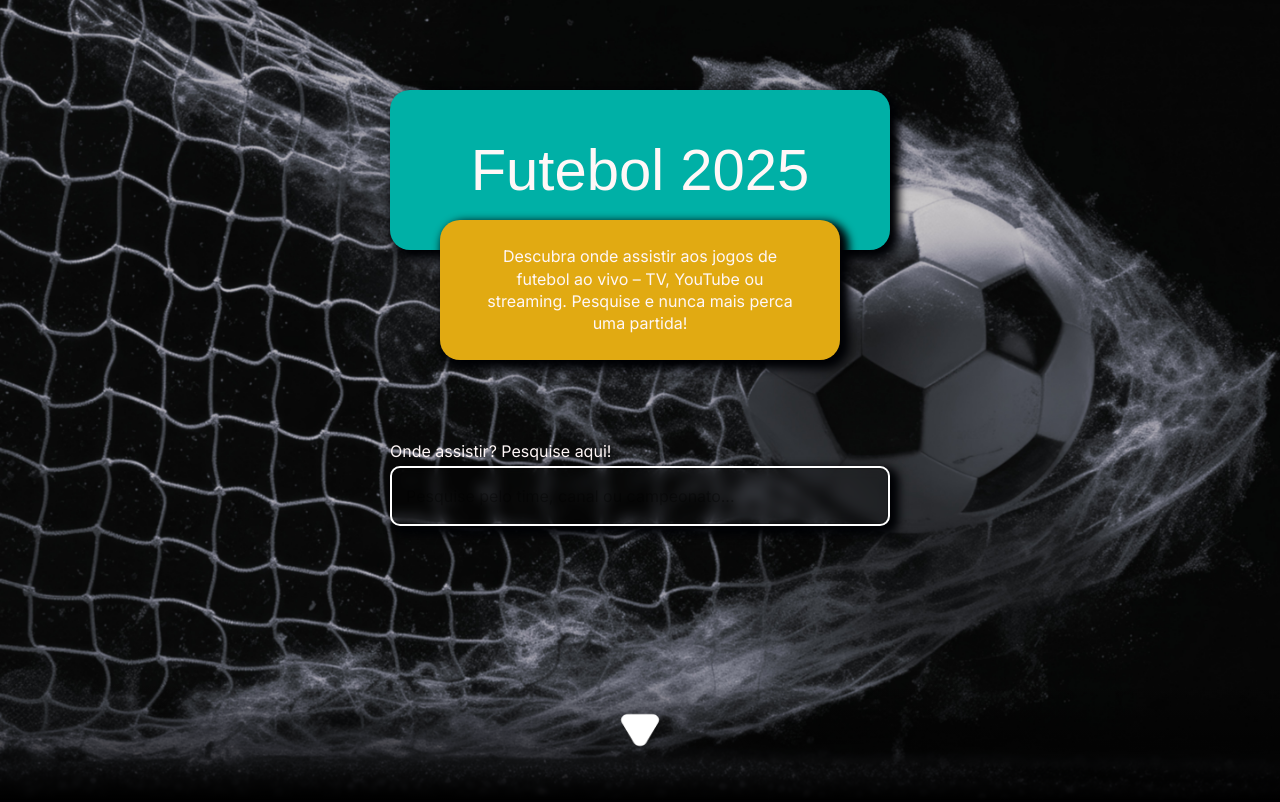
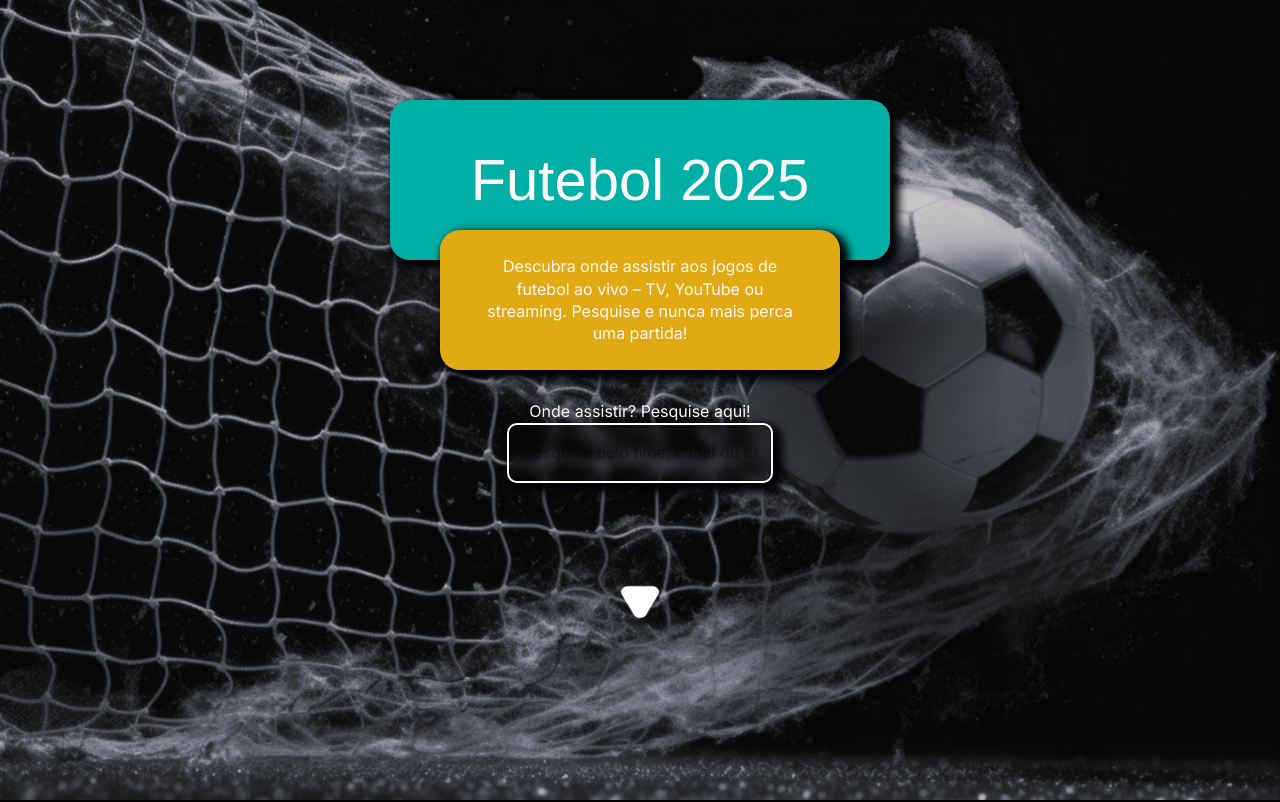
Before and after one commit to ro-pereira/gamewatcher-frontend, a Next.js app: page / in a window 1280 px wide. Shown: the top 802 px of the page. Built offline with nearby package versions, Linux system fonts and the light colour scheme; a web font is replaced by a local one.

Commit message:
feat(Header/Hero): add Header component and add gsap lib.

```diff
--- a/app/page.tsx
+++ b/app/page.tsx
@@ -1,21 +1,52 @@
+"use client";
+
+import { useEffect, useRef } from "react";
+import { Header } from "@/src/components/Header/Header.component";
 import { Hero } from "@/src/components/Hero";
 import { Section } from "@/src/components/Section";
 import { flexColumnAlignItemsCenter } from "@/src/Theme/util/layout.flex";
 import { Container } from "@mui/material";
 
 const Home = () => {
+  useEffect(() => {
+    async function loadGsap() {
+      const gsap = (await import("gsap")).default;
+      const { ScrollTrigger } = await import("gsap/ScrollTrigger");
+      const { ScrollSmoother } = await import("gsap/ScrollSmoother");
+
+      gsap.registerPlugin(ScrollTrigger, ScrollSmoother);
+
+      ScrollSmoother.create({
+        wrapper: "#smooth-wrapper",
+        content: "#smooth-content",
+        smooth: 2,
+        effects: true,
+      });
+    }
+
+    loadGsap();
+  }, []);
+
+  const heroRef = useRef<HTMLDivElement>(null);
+
   return (
+    <div id="smooth-wrapper">
+      <Header heroTriggerRef={heroRef} />
+      <div id="smooth-content">
         <Container
           sx={{
             ...flexColumnAlignItemsCenter,
             minHeight: "100vh",
             width: "100vw",
             position: "relative",
+            overflow: "visible",
           }}
         >
-      <Hero />
+          <Hero heroRef={heroRef} />
           <Section />
         </Container>
+      </div>
+    </div>
   );
 };
 
--- a/package.json
+++ b/package.json
@@ -12,6 +12,7 @@
     "@emotion/react": "^11.14.0",
     "@emotion/styled": "^11.14.1",
     "@mui/material": "^7.3.5",
+    "gsap": "^3.13.0",
     "next": "16.0.3",
     "react": "19.2.0",
     "react-dom": "19.2.0"
--- a/src/Theme/core/style.global.ts
+++ b/src/Theme/core/style.global.ts
@@ -17,6 +17,7 @@
       },
       body: {
         overflowX: "hidden",
+        overScrollBehavior: "none"
       },
     },
   },
--- /dev/null
+++ b/src/components/Header/Header.component.tsx
@@ -0,0 +1,81 @@
+"use client";
+
+import { Box, OutlinedInput, Typography } from "@mui/material";
+import { useEffect, useRef } from "react";
+
+export const headerStyle = {
+  backgroundImage: "url('/the-soccer-ball.jpg')",
+  backgroundSize: "cover",
+  backgroundPosition: "center",
+  position: "fixed",
+  top: 0,
+  left: 0,
+  zIndex: 0,
+  height: "100vh",
+  width: "100vw",
+  display: "flex",
+  pointerEvents: "none",
+  // alignItems: "flex-start",
+  justifyContent: "center",
+};
+
+type HeaderProps = {
+  heroTriggerRef: React.RefObject<HTMLDivElement | null>;
+};
+
+export const Header = ({ heroTriggerRef }: HeaderProps) => {
+  const headerRef = useRef<HTMLDivElement>(null);
+  const inputBoxRef = useRef<HTMLDivElement>(null);
+
+  useEffect(() => {
+    async function loadGsap() {
+      const gsap = (await import("gsap")).default;
+      const { ScrollTrigger } = await import("gsap/ScrollTrigger");
+
+      gsap.registerPlugin(ScrollTrigger);
+
+      gsap.fromTo(
+        headerRef.current,
+        { height: "100vh" },
+        {
+          height: "250px", // altura mínima final
+          ease: "none",
+          scrollTrigger: {
+            trigger: heroTriggerRef.current,
+            start: "top top",
+            end: "bottom top",
+            scrub: true,
+          },
+        }
+      );
+
+      gsap.fromTo(
+        inputBoxRef.current,
+        { yPercent: 50 }, // começa na metade inferior do header
+        {
+          yPercent: 0, // termina centralizado no header final
+          ease: "none",
+          scrollTrigger: {
+            trigger: heroTriggerRef.current,
+            start: "top top",
+            end: "bottom top",
+            scrub: true,
+          },
+        }
+      );
+    }
+
+    loadGsap();
+  }, [heroTriggerRef]);
+
+  return (
+    <Box ref={headerRef} sx={headerStyle}>
+      <Box ref={inputBoxRef} sx={{ textAlign: "center" }}>
+        <Typography variant="body2" color="primary.contrastText">
+          Onde assistir? Pesquise aqui!
+        </Typography>
+        <OutlinedInput placeholder="Pesquise pelo time, canal ou campeonato..." />
+      </Box>
+    </Box>
+  );
+};
--- a/src/components/Hero/Hero.component.tsx
+++ b/src/components/Hero/Hero.component.tsx
@@ -1,16 +1,61 @@
-import { Box, Grid, OutlinedInput, Typography } from "@mui/material";
+"use client";
+
+import { Box, Grid, Typography } from "@mui/material";
 import Image from "next/image";
+import { useEffect } from "react";
 import {
   heroContainerStyle,
   heroHeaderBoxSx,
   searchContainerSx,
-  searchInputSx,
   subtitleContainerSx,
   titleContainerSx,
 } from "./hero.style";
+type HeroProps = {
+  heroRef: React.RefObject<HTMLDivElement | null>;
+};
 
-export const Hero = () => {
+export const Hero = ({ heroRef }: HeroProps) => {
+  useEffect(() => {
+    async function loadGsap() {
+      const gsap = (await import("gsap")).default;
+      const { ScrollTrigger } = await import("gsap/ScrollTrigger");
+
+      gsap.registerPlugin(ScrollTrigger);
+
+      gsap.fromTo(
+        heroRef.current,
+        { height: "100vh" },
+        {
+          // opacity: 0,
+          y: -100,
+          scrollTrigger: {
+            trigger: heroRef.current,
+            start: "top top",
+            end: "bottom top",
+            scrub: true,
+          },
+        }
+      );
+    }
+
+    loadGsap();
+  }, [heroRef]);
+
   return (
+    <Grid
+      ref={heroRef}
+      container
+      flexDirection="column"
+      position="relative"
+      sx={{
+        minHeight: "80vh",
+        paddingTop: "2rem",
+        zIndex: 9999,
+        position: "relative",
+        top: 0,
+        pointerEvents: "auto",
+      }}
+    >
       <Grid
         container
         flexDirection="column"
@@ -34,21 +79,15 @@
               align="center"
               color="primary.contrastText"
             >
-            Descubra onde assistir aos jogos de futebol ao vivo – TV, YouTube ou
-            streaming. Pesquise e nunca mais perca uma partida!
+              Descubra onde assistir aos jogos de futebol ao vivo – TV, YouTube
+              ou streaming. Pesquise e nunca mais perca uma partida!
             </Typography>
           </Box>
         </Box>
 
         <Box sx={searchContainerSx}>
-        <Box sx={searchInputSx}>
-          <Typography variant="body2" color="primary.contrastText">
-            Onde assistir? Pesquise aqui!
-          </Typography>
-          <OutlinedInput placeholder="Pesquise pelo time, canal ou campeonato..." />
-        </Box>
-
           <Box sx={{ zIndex: 99 }}>
+            {/* SUMIR AO scrollar OU AO CLICAR PARA DIGITAR */}
             <Image
               src="/arrow-down.png"
               height={50}
@@ -58,5 +97,6 @@
           </Box>
         </Box>
       </Grid>
+    </Grid>
   );
 };
--- a/src/components/Hero/hero.style.ts
+++ b/src/components/Hero/hero.style.ts
@@ -5,20 +5,25 @@
 } from "@/src/Theme/util/layout.flex";
 
 export const heroContainerStyle = {
-  backgroundImage: "url('/the-soccer-ball.jpg')",
-  backgroundRepeat: "no-repeat",
-  backgroundSize: "cover",
-  backgroundPosition: "center",
+  // backgroundImage: "url('/the-soccer-ball.jpg')",
+  // backgroundRepeat: "no-repeat",
+  // backgroundSize: "cover",
+  // backgroundPosition: "center",
+    backgrond: "#00ff2a54",
+    // zIndex: 10
+  //  overflow: "visible",
 
-  "&::after": {
-    content: '""',
-    position: "absolute",
-    bottom: 0,
-    left: 0,
-    width: "100%",
-    height: "15%",
-    background: "linear-gradient(rgba(0, 0, 0, 0), rgb(0, 0, 0))",
-  },
+  // "&::after": {
+  //   content: '""',
+  //   position: "absolute",
+  //   bottom: 0,
+  //   left: 0,
+  //   width: "100%",
+  //   height: "15%",
+  //   background: "linear-gradient(rgba(0, 0, 0, 0), rgb(0, 0, 0))",
+  // },
+
+
 };
 
 export const heroHeaderBoxSx = {
```
Also changed, not shown: 1 other file (tests, documents, lock files or other folders). Lines whose indentation alone changed are shown as unchanged.
